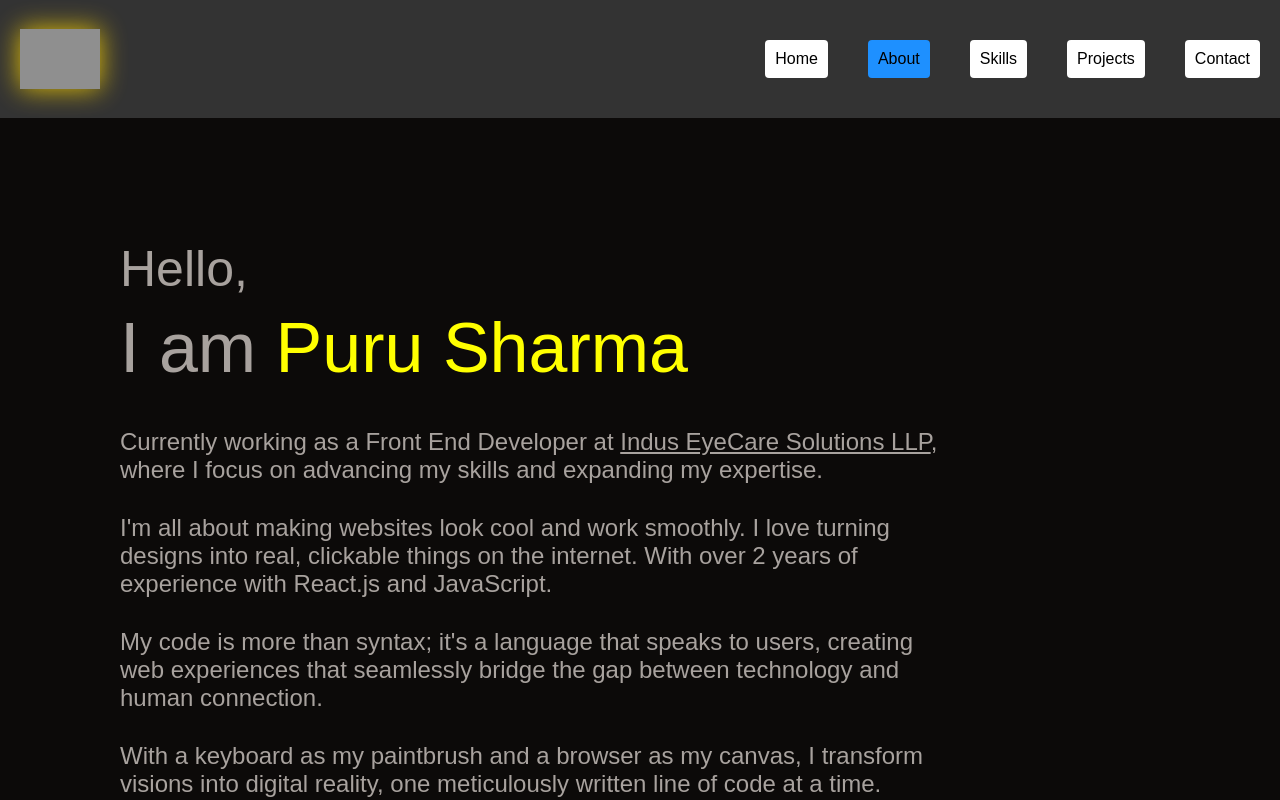
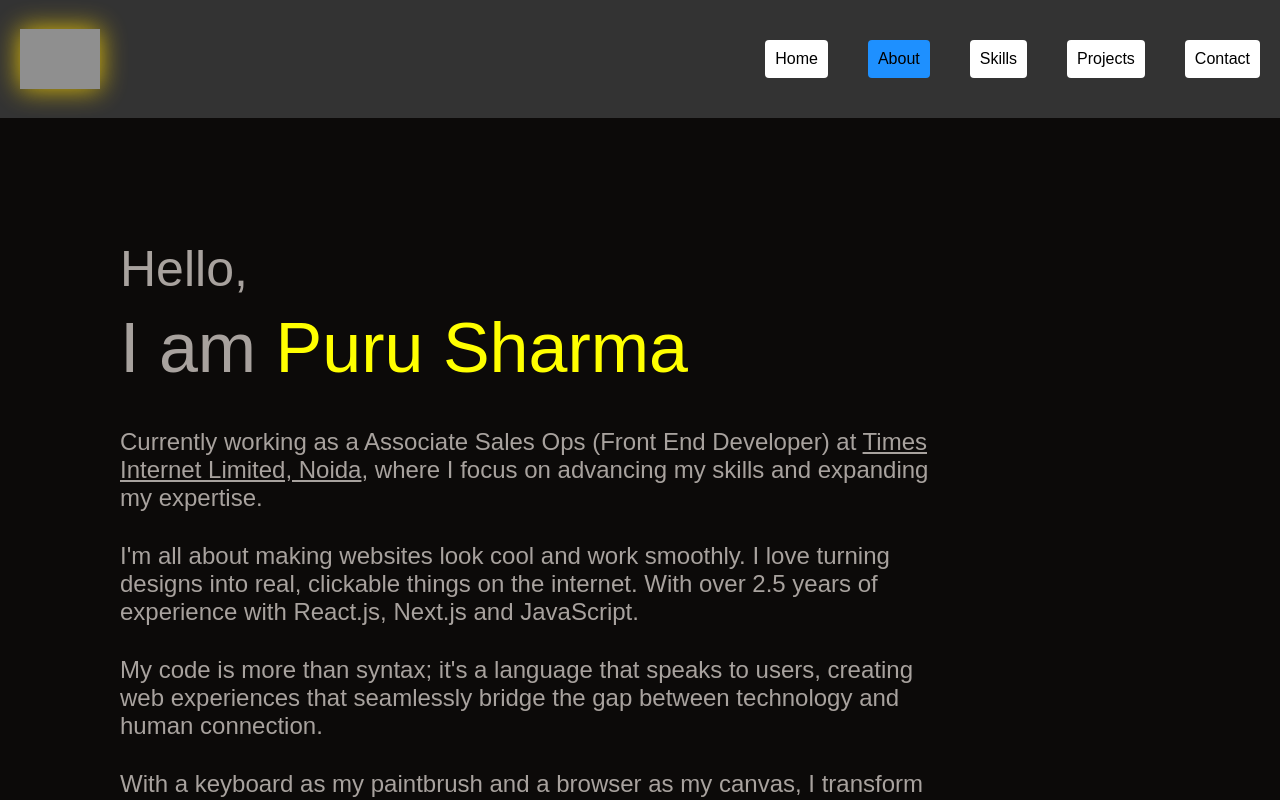
Before and after one commit to PuruSharma99/my-portfolio, a React (Vite) app: page / in a window 1280 px wide. Both pictures are taken after a click on the element "About". Shown: the top 800 px of the page. Built offline with nearby package versions, Linux system fonts and the light colour scheme; grey boxes are pictures that could not be loaded; a web font is replaced by a local one.

Commit message:
about and resume updated

```diff
--- a/src/App.jsx
+++ b/src/App.jsx
@@ -68,7 +68,7 @@ export default function App() {
       title: "GitHub",
     },
     {
-      link: "https://drive.google.com/file/d/1exwih4crFaG1yYXMkpeQR9tj23NmfOcm/view?usp=sharing",
+      link: "https://drive.google.com/file/d/1sRSxetiEY3bjyDVH_yVyVbYcFcF9xbqP/view?usp=sharing",
       image: "/images/resume.jpg",
       title: "Resume",
     },
--- a/src/components/About.jsx
+++ b/src/components/About.jsx
@@ -9,14 +9,14 @@ export default function About(props) {
       </span>
       <div className="about-det">
         <div className="abt-det">
-          Currently working as a Front End Developer at{" "}
-          <u>Indus EyeCare Solutions LLP</u>, where I focus on advancing my
+          Currently working as a  Associate Sales Ops (Front End Developer) at{" "}
+          <u>Times Internet Limited, Noida</u>, where I focus on advancing my
           skills and expanding my expertise.
         </div>
         <div className="abt-det">
           I&apos;m all about making websites look cool and work smoothly. I love
           turning designs into real, clickable things on the internet. With over
-          2 years of experience with React.js and JavaScript.
+          2.5 years of experience with React.js, Next.js and JavaScript.
         </div>
         <div className="abt-det">
           My code is more than syntax; it&apos;s a language that speaks to
```
